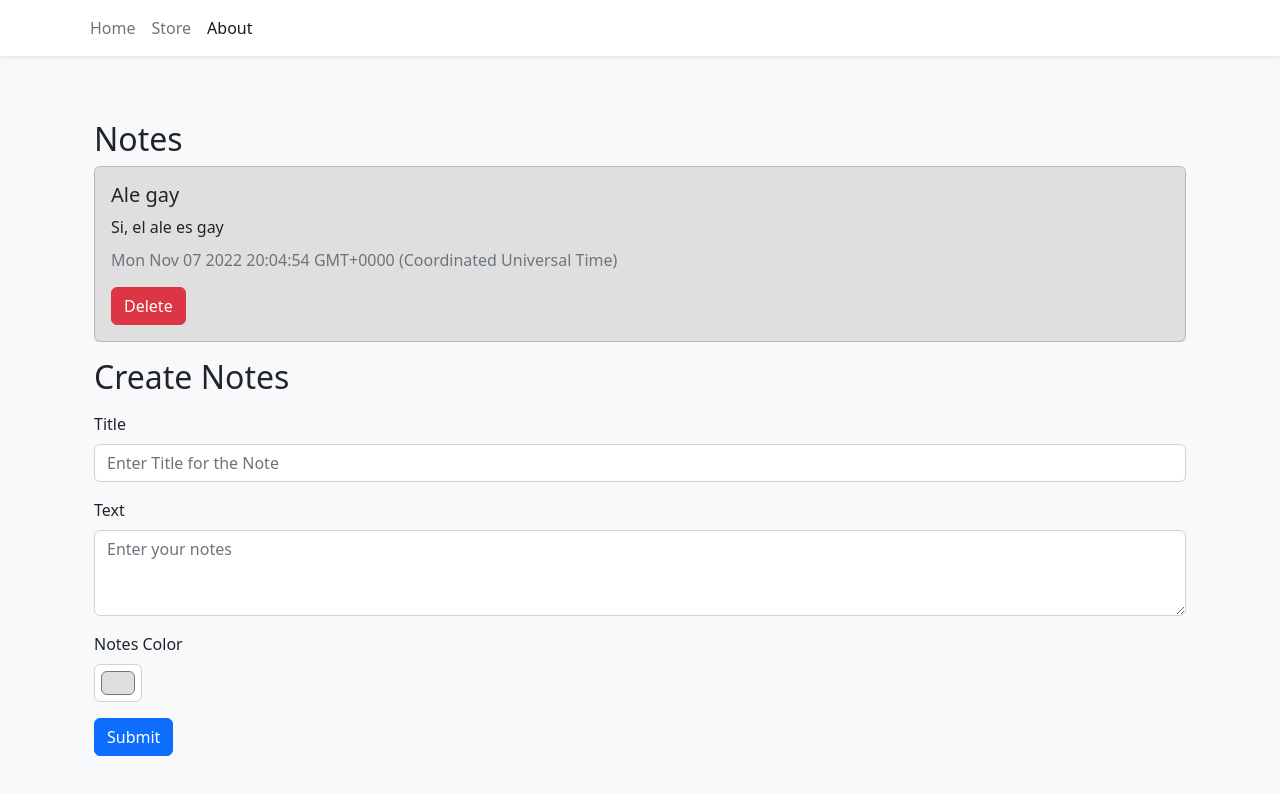
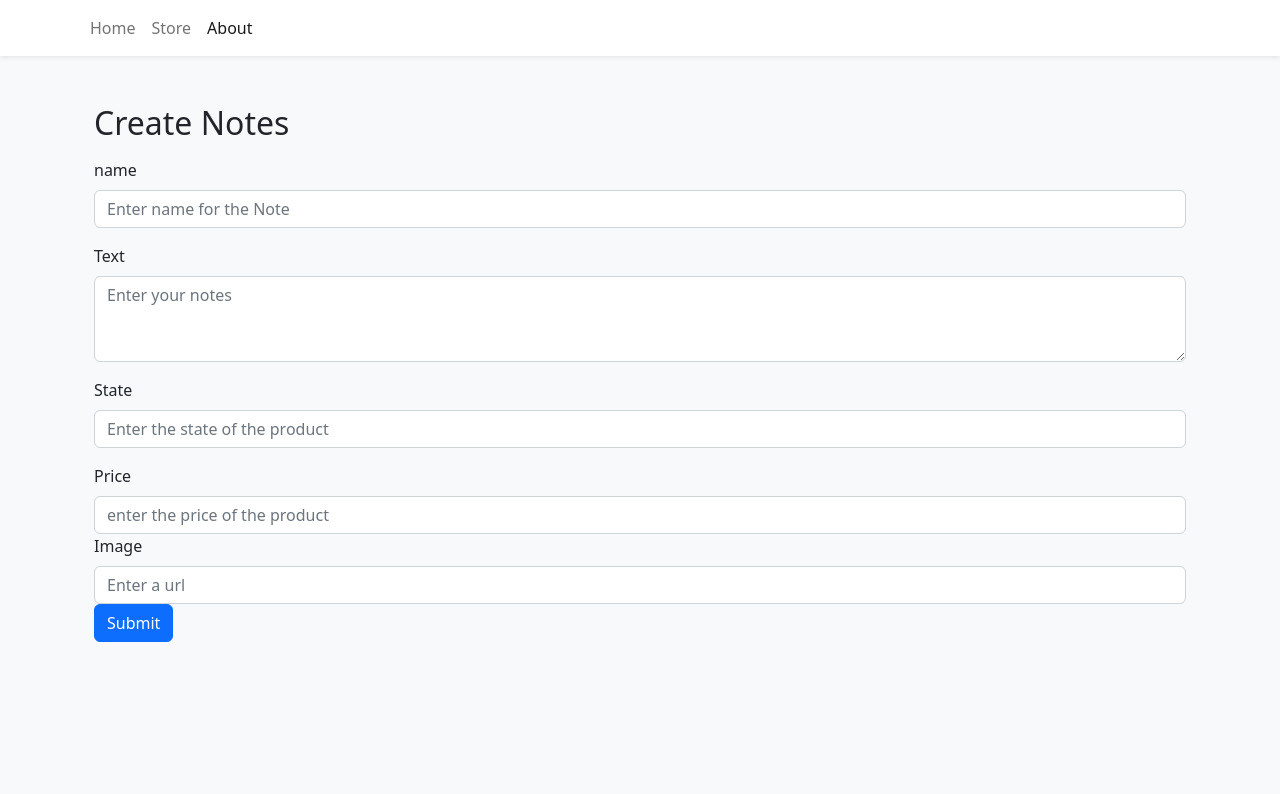
Before and after one commit to IxyzDev/UV-BD_WEB-BackendTS, a React (Vite) app in the folder frontend/: page /about in a window 1280 px wide. Shown: the top 794 px of the page. Built offline with nearby package versions, Linux system fonts and the light colour scheme.

Commit message:
entrega no

```diff
--- /dev/null
+++ b/frontend/src/Models/StoreItemProps.ts
@@ -0,0 +1,8 @@
+export interface StoreItemProps {
+    id: number
+    name: string
+    description: string;
+    state: string;
+    price: number
+    imgUrl: string
+  }
--- a/frontend/src/Models/note.model.ts
+++ b/frontend/src/Models/note.model.ts
@@ -1,5 +1,5 @@
 export interface Note {
-    id: string,
+    id: any,
     title: string,
     text: string,
     color: string,
--- a/frontend/src/components/Part2/CreateNotes.tsx
+++ b/frontend/src/components/Part2/CreateNotes.tsx
@@ -1,56 +1,81 @@
 import * as React from 'react';
 import Button from 'react-bootstrap/Button'
-import { Note } from '../../Models/note.model';
-import { Alert, Form } from 'react-bootstrap';
+import { StoreItemProps } from '../../Models/StoreItemProps'
+import { Alert, Form, FormControl, FormGroup, FormLabel } from 'react-bootstrap';
 
 interface ICreateNotesProps {
-    notes: Note[],
-    setNotes: React.Dispatch<React.SetStateAction<Note[]>>
+    notes: StoreItemProps[],
+    setNotes: React.Dispatch<React.SetStateAction<StoreItemProps[]>>
 }
-
+/*name: string;
+    description: string;
+    state: string;
+    price: number;
+    imgUrl: string; */
 const CreateNotes: React.FunctionComponent<ICreateNotesProps> = ({notes, setNotes}) => {
     const [error, setError] = React.useState<string>("");
-    const titleRef = React.useRef<HTMLInputElement | null>(null);
-    const textRef = React.useRef<HTMLTextAreaElement | null>(null);
-    const colorRef = React.useRef<HTMLInputElement | null>(null);
+    const nameRef = React.useRef<HTMLInputElement | null>(null);
+    const descriptionRef = React.useRef<HTMLTextAreaElement | null>(null);
+    const stateRef = React.useRef<HTMLInputElement | null>(null);
+    const priceRef = React.useRef<HTMLInputElement | null>(null);
+    const imageRef = React.useRef<HTMLImageElement | null>(null);
+    const idRef = React.useRef<HTMLInputElement | null>(null);
 
     const handleSubmit = (e:React.FormEvent<HTMLFormElement>): void => {
         e.preventDefault();
-        if (titleRef.current?.value === "" || textRef.current?.value === "") {
+        if (nameRef.current?.value === "" || descriptionRef.current?.value === "") {
             return setError("All fields are mandatory");
         }
 
         setError("");
         setNotes([...notes, {
-            id: (new Date()).toString(),
-            title: (titleRef.current as HTMLInputElement).value,
-            text: (textRef.current as HTMLTextAreaElement).value,
-            color: (colorRef.current as HTMLInputElement).value,
-            date: (new Date()).toString()
+            id: (idRef.current as HTMLInputElement).valueAsNumber,
+            name: (nameRef.current as HTMLInputElement).value,
+            description: (descriptionRef.current as HTMLTextAreaElement).value,
+            state: (stateRef.current as HTMLInputElement).value,
+            price: (priceRef.current as HTMLInputElement).valueAsNumber,
+            imgUrl: (imageRef.current as HTMLImageElement).src
         }]);
 
-        (titleRef.current as HTMLInputElement).value = "";
-        (textRef.current as HTMLTextAreaElement).value = "";
+        (nameRef.current as HTMLInputElement).value = "";
+        (descriptionRef.current as HTMLTextAreaElement).value = "";
+        (stateRef.current as HTMLInputElement).value = "";
+        (priceRef.current as HTMLInputElement).value = "";
+        (imageRef.current as HTMLImageElement).src = "";
 
     }
+    /*     id: price
+    name: string
+    description: string
+    state: string
+    price: number
+    imgUrl: string*/
 
     return (
         <>
             <h2>Create Notes</h2>
             {error && <Alert variant="danger">{ error}</Alert>}
             <Form className="mt-3 mb-3" onSubmit={(e) => handleSubmit(e) }>
-                <Form.Group className="mb-3" controlId="formBasicTitle">
-                    <Form.Label>Title</Form.Label>
-                    <Form.Control type="text" placeholder="Enter Title for the Note" ref={ titleRef }/>
+                <Form.Group className="mb-3" controlId="formBasicname">
+                    <Form.Label>name</Form.Label>
+                    <Form.Control type="text" placeholder="Enter name for the Note" ref={ nameRef }/>
                 </Form.Group>
                 <Form.Group className="mb-3" controlId="formBasicText">
                     <Form.Label>Text</Form.Label>
-                    <Form.Control placeholder="Enter your notes" as="textarea" rows={3} ref={ textRef }/>
+                    <Form.Control placeholder="Enter your notes" as="textarea" rows={3} ref={ descriptionRef }/>
                 </Form.Group>
-                <Form.Group className="mb-3">
-                    <Form.Label htmlFor="colorInput">Notes Color</Form.Label>
-                    <Form.Control type="color" id="colorInput" defaultValue="#dfdfdf" title="Choose your color" ref={ colorRef }/>
+                <Form.Group className="mb-3" controlId="formBasicname">
+                    <Form.Label>State</Form.Label>
+                    <FormControl placeholder='Enter the state of the product' ref={ stateRef} />
                 </Form.Group>
+                <FormGroup>
+                    <FormLabel>Price</FormLabel>
+                    <FormControl placeholder='enter the price of the product' ref= {priceRef} />
+                </FormGroup>
+                <FormGroup>
+                    <FormLabel>Image</FormLabel>
+                    <FormControl placeholder='Enter a url' />
+                </FormGroup>
                 <Button type="submit" variant="primary">Submit</Button>
             </Form>
         </>
--- a/frontend/src/pages/About.tsx
+++ b/frontend/src/pages/About.tsx
@@ -1,28 +1,33 @@
 import React, { useState } from 'react';
 import NotesList from '../components/Part2/NotesList';
 import CreateNotes from '../components/Part2/CreateNotes';
-import { Note } from '../Models/note.model';
+import { StoreItemProps } from '../Models/StoreItemProps';
 import { Col, Container, Row } from 'react-bootstrap';
 
+/*export interface StoreItemProps {
+    id: number
+    name: string
+    description: string;
+    state: string;
+    price: number
+    imgUrl: string
+  }
+   */
 
 export function About() {
-    const [notes, setNotes] = useState<Note[]>([{
-      id: (new Date()).toString(),
-      title: "Ale gay",
-      text: "Si, el ale es gay",
-      color: "#dfdfdf",
-      date: (new Date()).toString()
+    const [notes, setNotes] = useState<StoreItemProps[]>([{
+      id: (new Date()).valueOf(),
+      name: "Ale diosito",
+      description: "Si, el ale es god",
+      state: "si",
+      price: 80,
+      imgUrl: "me quiero matar"
     }]);
 
 
     return (
       <>
         <Container className="mt-5">
-          <Row>
-            <Col>
-              <NotesList notes={notes} setNotes={ setNotes}/>
-            </Col>
-          </Row>
           <Row>
             <Col>
               <CreateNotes notes={notes} setNotes={ setNotes}/>
```
Also changed, not shown: frontend/src/components/StoreItem.tsx (+1 -7 lines), 1 other file (tests, documents, lock files or other folders).
